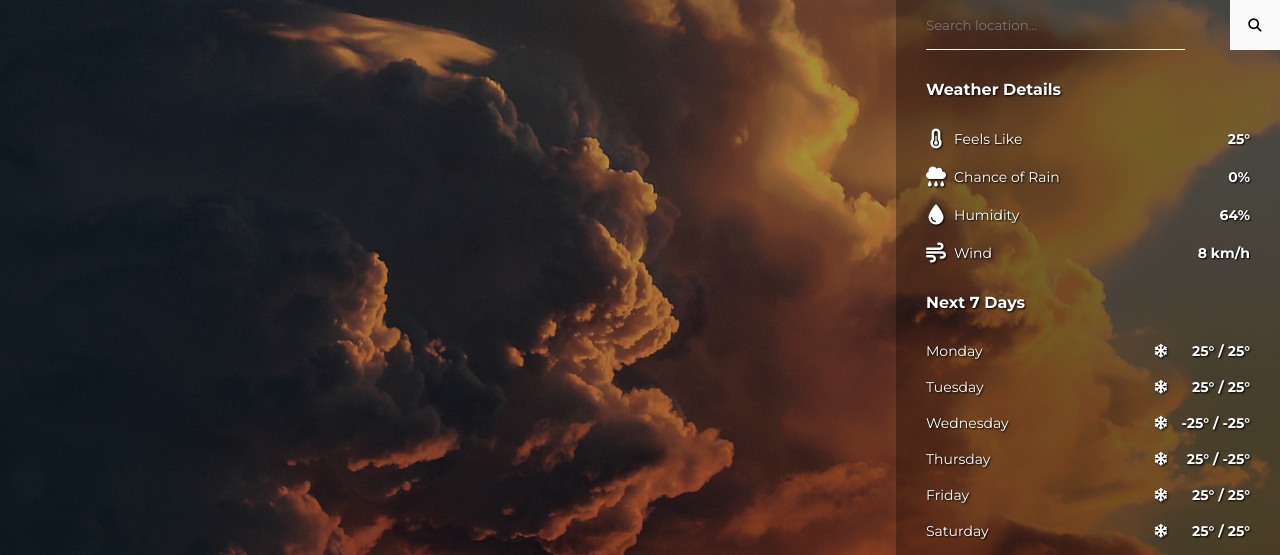
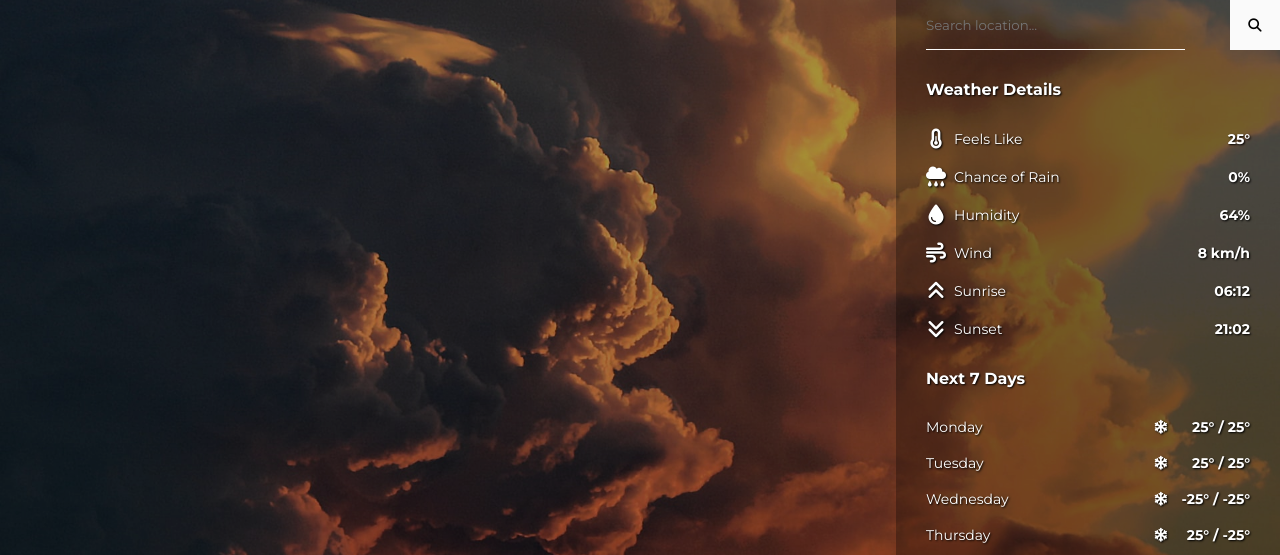
Before and after one commit to GDimitroff/weather, a website built with webpack: page src/template.html in a window 1280 px wide. Shown: the top 555 px of the page. Built offline with nearby package versions, Linux system fonts and the light colour scheme.

Commit message:
Add additional weather info

```diff
--- a/src/main.css
+++ b/src/main.css
@@ -189,6 +189,16 @@ h3 {
   font-weight: 700;
 }
 
+.sunrise-sunset {
+  display: flex;
+  justify-content: center;
+}
+
+.sunrise,
+.sunset {
+  text-align: center;
+}
+
 .forecast {
   display: flex;
   flex-direction: column;
--- a/src/template.html
+++ b/src/template.html
@@ -89,6 +89,24 @@
                 <div class="wind">8 km/h</div>
               </div>
             </li>
+            <li>
+              <div class="left">
+                <i class="fa-solid fa-angles-up"></i>
+                <span>Sunrise</span>
+              </div>
+              <div class="right">
+                <div class="sunrise">06:12</div>
+              </div>
+            </li>
+            <li>
+              <div class="left">
+                <i class="fa-solid fa-angles-down"></i>
+                <span>Sunset</span>
+              </div>
+              <div class="right">
+                <div class="sunset">21:02</div>
+              </div>
+            </li>
           </ul>
         </div>
 
```
